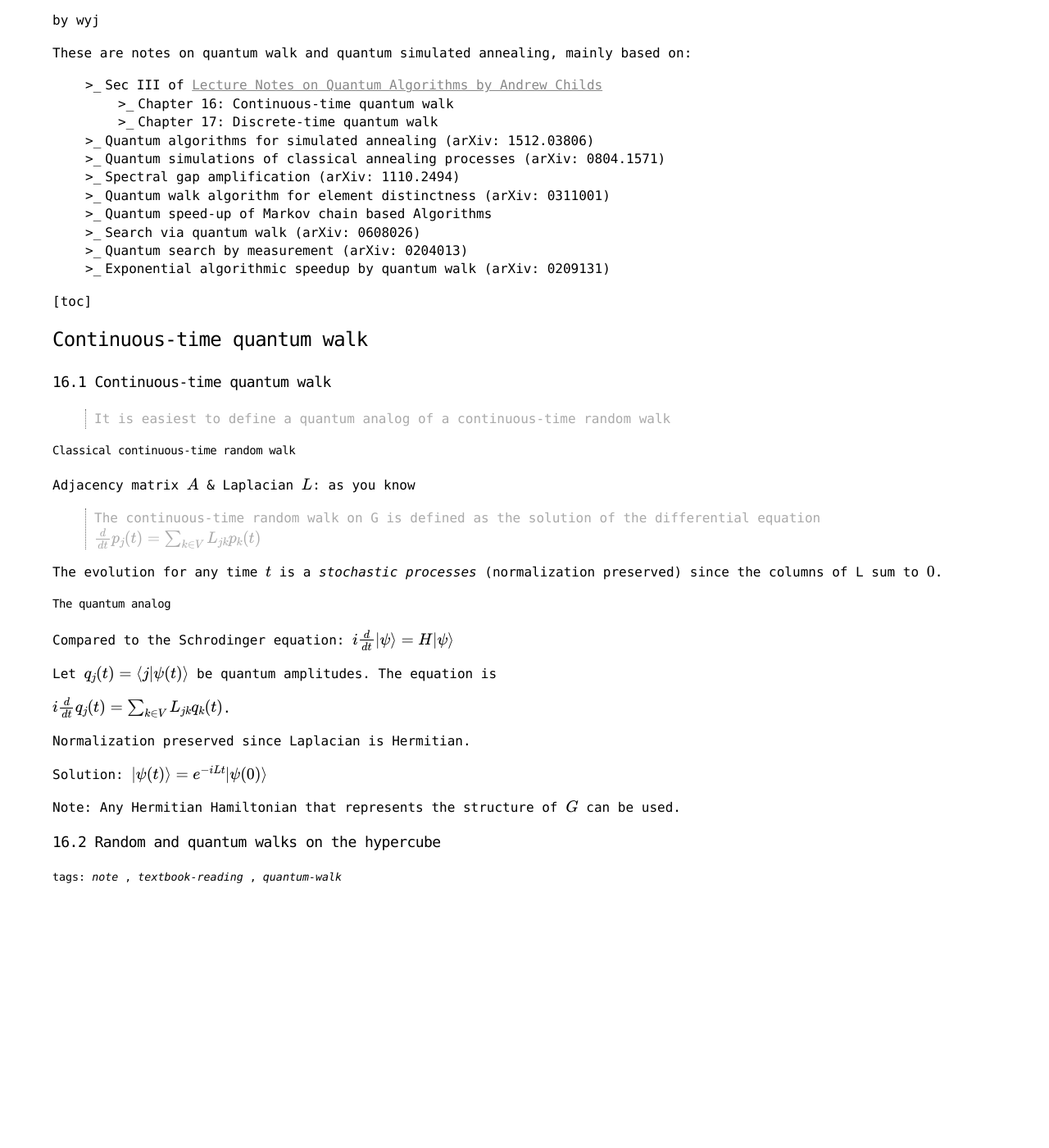
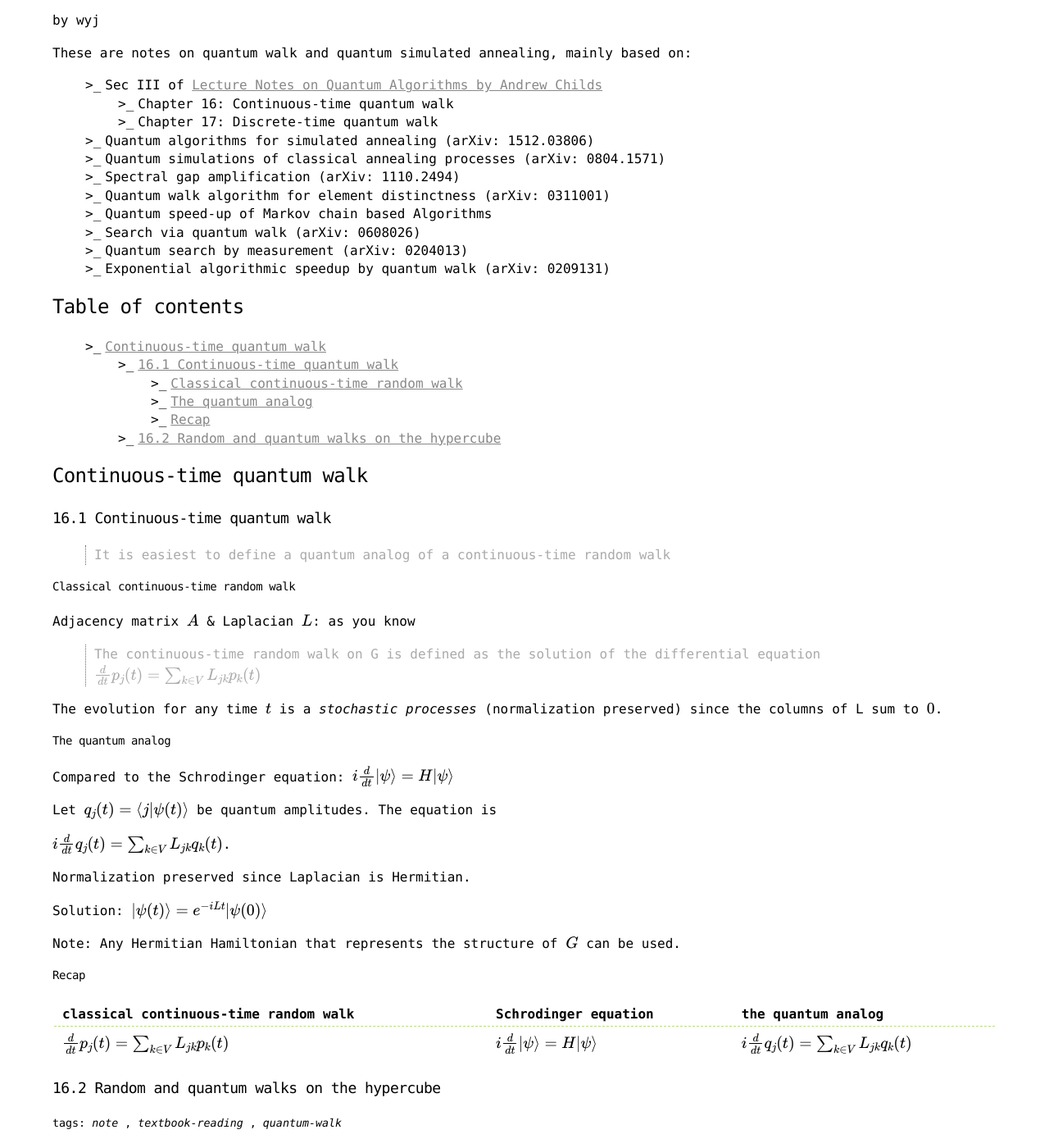
Before and after one commit to Raycosine/raycosine.github.io, a Jekyll site: the page built from _posts/2020-06-05-Notes-on-quantum-walk-and-quantum-simulated-annealing.markdown, in a window 1280 px wide and 1400 px high, scrolled down 162 px. Shown: the whole window at 82% size. Built offline with Jekyll 4.4.1, drawn with Linux system fonts in a browser that asks for light colours; formulas are drawn with MathJax 3; before the commit the page ends 1262 px from its top, so only the background shows below that.

Commit message:
1st edition
add table of contents

```diff
--- a/_posts/2020-06-05-Notes-on-quantum-walk-and-quantum-simulated-annealing.markdown
+++ b/_posts/2020-06-05-Notes-on-quantum-walk-and-quantum-simulated-annealing.markdown
@@ -21,7 +21,14 @@ These are notes on quantum walk and quantum simulated annealing, mainly based on
 - Quantum search by measurement (arXiv: 0204013)
 - Exponential algorithmic speedup by quantum walk (arXiv: 0209131)
 
-[toc]
+## Table of contents
+- [Continuous-time quantum walk](#continuous-time-quantum-walk)
+  * [16.1 Continuous-time quantum walk](#161-continuous-time-quantum-walk)
+    + [Classical continuous-time random walk](#classical-continuous-time-random-walk)
+    + [The quantum analog](#the-quantum-analog)
+    + [Recap](#recap)
+  * [16.2 Random and quantum walks on the hypercube](#162-random-and-quantum-walks-on-the-hypercube)
+
 
 ## Continuous-time quantum walk
 
@@ -53,4 +60,11 @@ Solution: \\(\|\psi(t)\rangle=e^{-iLt} \|\psi(0)\rangle\\)
 
 Note: Any Hermitian Hamiltonian that represents the structure of \\(G\\) can be used.
 
+#### Recap
+
+| classical continuous-time random walk | Schrodinger equation | the quantum analog |
+| ------------------------------------- | -------------------- | ------------------ |
+| \\(\frac{d}{dt} p_j (t) = \sum_{k\in V} L_{jk} p_k (t)\\) | \\(i\frac{d}{dt}\|\psi\rangle=H\|\psi\rangle\\) | \\(i\frac{d}{dt}q_j(t)=\sum_{k\in V} L_{jk} q_k(t)\\) |
+
+
 ### 16.2 Random and quantum walks on the hypercube
```
